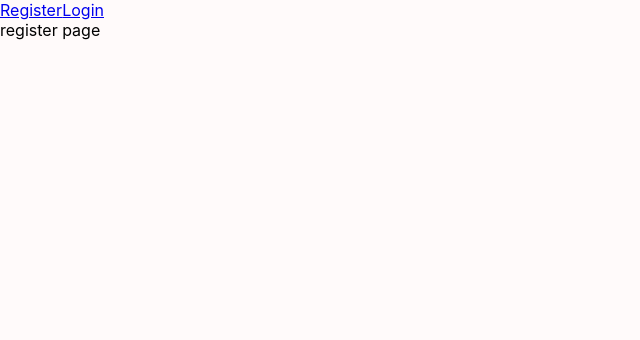
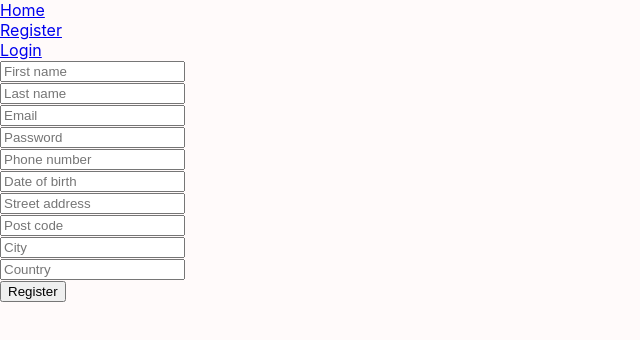
Before and after one commit to oaarnikoivu/apollobank, a React (Create React App) app in the folder client/: page /register in a window 1280 px wide. Shown: the top 340 px of the page, without its empty margins (0-640 px from the left). Built offline with nearby package versions, Linux system fonts and the light colour scheme.

Commit message:
can successfully login using graphql query on client side

```diff
--- a/client/src/Routes.tsx
+++ b/client/src/Routes.tsx
@@ -15,8 +15,15 @@
             <BrowserRouter>
                 <div>
                     <header>
-                        <Link to="/register">Register</Link>
-                        <Link to="/login">Login</Link>
+                        <div>
+                            <Link to="/">Home</Link>
+                        </div>
+                        <div>
+                            <Link to="/register">Register</Link>
+                        </div>
+                        <div>
+                            <Link to="/login">Login</Link>
+                        </div>
                     </header>
                     <Switch>
                         <Route exact path="/" component={Home} />
--- a/client/src/generated/graphql.tsx
+++ b/client/src/generated/graphql.tsx
@@ -71,6 +71,36 @@
   & Pick<Query, 'hello'>
 );
 
+export type RegisterMutationVariables = {
+  email: Scalars['String'],
+  password: Scalars['String'],
+  firstName: Scalars['String'],
+  lastName: Scalars['String'],
+  dateOfBirth: Scalars['String'],
+  phone: Scalars['String'],
+  streetAddress: Scalars['String'],
+  postCode: Scalars['String'],
+  city: Scalars['String'],
+  country: Scalars['String']
+};
+
+
+export type RegisterMutation = (
+  { __typename?: 'Mutation' }
+  & Pick<Mutation, 'register'>
+);
+
+export type UsersQueryVariables = {};
+
+
+export type UsersQuery = (
+  { __typename?: 'Query' }
+  & { users: Array<(
+    { __typename?: 'User' }
+    & Pick<User, 'id' | 'email' | 'firstName' | 'lastName'>
+  )> }
+);
+
 
 export const HelloDocument = gql`
     query Hello {
@@ -102,3 +132,77 @@
 export type HelloQueryHookResult = ReturnType<typeof useHelloQuery>;
 export type HelloLazyQueryHookResult = ReturnType<typeof useHelloLazyQuery>;
 export type HelloQueryResult = ApolloReactCommon.QueryResult<HelloQuery, HelloQueryVariables>;
+export const RegisterDocument = gql`
+    mutation Register($email: String!, $password: String!, $firstName: String!, $lastName: String!, $dateOfBirth: String!, $phone: String!, $streetAddress: String!, $postCode: String!, $city: String!, $country: String!) {
+  register(email: $email, password: $password, firsName: $firstName, lastName: $lastName, dateOfBirth: $dateOfBirth, phone: $phone, streetAddress: $streetAddress, postCode: $postCode, city: $city, country: $country)
+}
+    `;
+export type RegisterMutationFn = ApolloReactCommon.MutationFunction<RegisterMutation, RegisterMutationVariables>;
+
+/**
+ * __useRegisterMutation__
+ *
+ * To run a mutation, you first call `useRegisterMutation` within a React component and pass it any options that fit your needs.
+ * When your component renders, `useRegisterMutation` returns a tuple that includes:
+ * - A mutate function that you can call at any time to execute the mutation
+ * - An object with fields that represent the current status of the mutation's execution
+ *
+ * @param baseOptions options that will be passed into the mutation, supported options are listed on: https://www.apollographql.com/docs/react/api/react-hooks/#options-2;
+ *
+ * @example
+ * const [registerMutation, { data, loading, error }] = useRegisterMutation({
+ *   variables: {
+ *      email: // value for 'email'
+ *      password: // value for 'password'
+ *      firstName: // value for 'firstName'
+ *      lastName: // value for 'lastName'
+ *      dateOfBirth: // value for 'dateOfBirth'
+ *      phone: // value for 'phone'
+ *      streetAddress: // value for 'streetAddress'
+ *      postCode: // value for 'postCode'
+ *      city: // value for 'city'
+ *      country: // value for 'country'
+ *   },
+ * });
+ */
+export function useRegisterMutation(baseOptions?: ApolloReactHooks.MutationHookOptions<RegisterMutation, RegisterMutationVariables>) {
+        return ApolloReactHooks.useMutation<RegisterMutation, RegisterMutationVariables>(RegisterDocument, baseOptions);
+      }
+export type RegisterMutationHookResult = ReturnType<typeof useRegisterMutation>;
+export type RegisterMutationResult = ApolloReactCommon.MutationResult<RegisterMutation>;
+export type RegisterMutationOptions = ApolloReactCommon.BaseMutationOptions<RegisterMutation, RegisterMutationVariables>;
+export const UsersDocument = gql`
+    query Users {
+  users {
+    id
+    email
+    firstName
+    lastName
+  }
+}
+    `;
+
+/**
+ * __useUsersQuery__
+ *
+ * To run a query within a React component, call `useUsersQuery` and pass it any options that fit your needs.
+ * When your component renders, `useUsersQuery` returns an object from Apollo Client that contains loading, error, and data properties
+ * you can use to render your UI.
+ *
+ * @param baseOptions options that will be passed into the query, supported options are listed on: https://www.apollographql.com/docs/react/api/react-hooks/#options;
+ *
+ * @example
+ * const { data, loading, error } = useUsersQuery({
+ *   variables: {
+ *   },
+ * });
+ */
+export function useUsersQuery(baseOptions?: ApolloReactHooks.QueryHookOptions<UsersQuery, UsersQueryVariables>) {
+        return ApolloReactHooks.useQuery<UsersQuery, UsersQueryVariables>(UsersDocument, baseOptions);
+      }
+export function useUsersLazyQuery(baseOptions?: ApolloReactHooks.LazyQueryHookOptions<UsersQuery, UsersQueryVariables>) {
+          return ApolloReactHooks.useLazyQuery<UsersQuery, UsersQueryVariables>(UsersDocument, baseOptions);
+        }
+export type UsersQueryHookResult = ReturnType<typeof useUsersQuery>;
+export type UsersLazyQueryHookResult = ReturnType<typeof useUsersLazyQuery>;
+export type UsersQueryResult = ApolloReactCommon.QueryResult<UsersQuery, UsersQueryVariables>;
--- a/client/src/pages/Home.tsx
+++ b/client/src/pages/Home.tsx
@@ -1,8 +1,27 @@
 import React from 'react';
-import { Link } from 'react-router-dom';
+import { useUsersQuery } from '../generated/graphql';
 
 interface Props {}
 
 export const Home: React.FC<Props> = () => {
-    return <div>Home page</div>;
+    const { data } = useUsersQuery({ fetchPolicy: 'network-only' });
+
+    if (!data) {
+        return <div>Loading...</div>;
+    }
+
+    return (
+        <div>
+            <div>users: </div>
+            <ul>
+                {data.users.map(x => {
+                    return (
+                        <li key={x.id}>
+                            {x.id}, {x.email}, {x.firstName} {x.lastName}
+                        </li>
+                    );
+                })}
+            </ul>
+        </div>
+    );
 };
--- a/client/src/pages/Register.tsx
+++ b/client/src/pages/Register.tsx
@@ -1,7 +1,136 @@
-import React from 'react';
+import React, { useState } from 'react';
+import { useRegisterMutation } from '../generated/graphql';
+import { RouteComponentProps } from 'react-router-dom';
 
-interface Props {}
+export const Register: React.FC<RouteComponentProps> = ({ history }) => {
+    const [firstName, setFirstName] = useState('');
+    const [lastName, setLastName] = useState('');
+    const [email, setEmail] = useState('');
+    const [password, setPassword] = useState('');
+    const [phone, setPhone] = useState('');
+    const [dateOfBirth, setDateOfBirth] = useState('');
+    const [streetAddress, setStreetAddress] = useState('');
+    const [postCode, setPostCode] = useState('');
+    const [city, setCity] = useState('');
+    const [country, setCountry] = useState('');
+    const [register] = useRegisterMutation();
 
-export const Register: React.FC<Props> = () => {
-    return <div>register page</div>;
+    return (
+        <form
+            onSubmit={async e => {
+                e.preventDefault();
+
+                const response = await register({
+                    variables: {
+                        firstName,
+                        lastName,
+                        email,
+                        password,
+                        phone,
+                        dateOfBirth,
+                        streetAddress,
+                        postCode,
+                        city,
+                        country,
+                    },
+                });
+
+                console.log(response);
+                history.push('/');
+            }}
+        >
+            <div>
+                <input
+                    value={firstName}
+                    placeholder="First name"
+                    onChange={e => {
+                        setFirstName(e.target.value);
+                    }}
+                />
+            </div>
+            <div>
+                <input
+                    value={lastName}
+                    placeholder="Last name"
+                    onChange={e => {
+                        setLastName(e.target.value);
+                    }}
+                />
+            </div>
+            <div>
+                <input
+                    value={email}
+                    placeholder="Email"
+                    onChange={e => {
+                        setEmail(e.target.value);
+                    }}
+                />
+            </div>
+            <div>
+                <input
+                    value={password}
+                    placeholder="Password"
+                    type="password"
+                    onChange={e => {
+                        setPassword(e.target.value);
+                    }}
+                />
+            </div>
+            <div>
+                <input
+                    value={phone}
+                    placeholder="Phone number"
+                    onChange={e => {
+                        setPhone(e.target.value);
+                    }}
+                />
+            </div>
+            <div>
+                <input
+                    value={dateOfBirth}
+                    placeholder="Date of birth"
+                    onChange={e => {
+                        setDateOfBirth(e.target.value);
+                    }}
+                />
+            </div>
+            <div>
+                <input
+                    value={streetAddress}
+                    placeholder="Street address"
+                    onChange={e => {
+                        setStreetAddress(e.target.value);
+                    }}
+                />
+            </div>
+            <div>
+                <input
+                    value={postCode}
+                    placeholder="Post code"
+                    onChange={e => {
+                        setPostCode(e.target.value);
+                    }}
+                />
+            </div>
+            <div>
+                <input
+                    value={city}
+                    placeholder="City"
+                    onChange={e => {
+                        setCity(e.target.value);
+                    }}
+                />
+            </div>
+            <div>
+                <input
+                    value={country}
+                    placeholder="Country"
+                    onChange={e => {
+                        setCountry(e.target.value);
+                    }}
+                />
+            </div>
+            <button type="submit">Register</button>
+        </form>
+    );
 };
```
Also changed, not shown: client/src/graphql/register.graphql (added, +25 -0 lines), client/src/graphql/users.graphql (added, +8 -0 lines).
